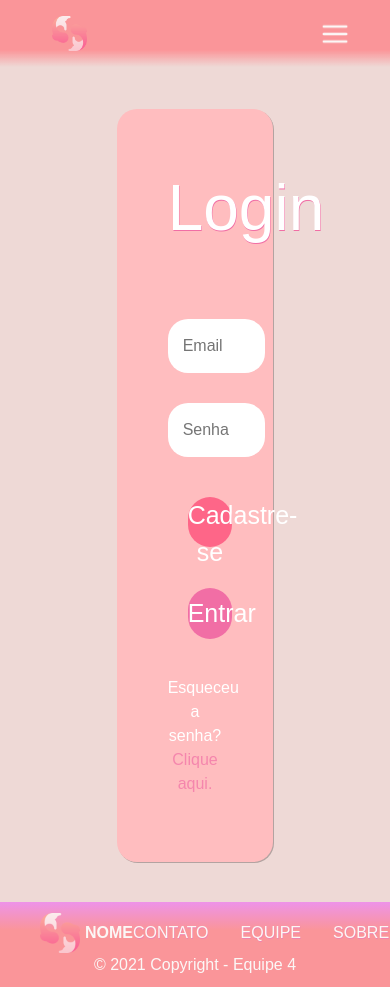
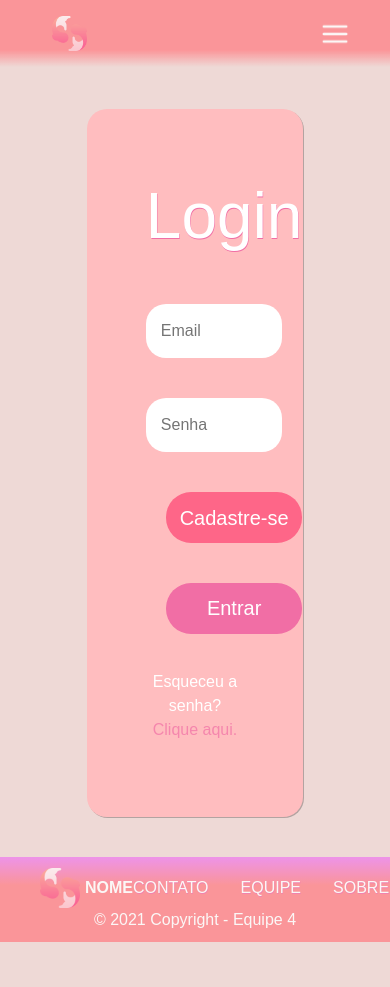
Before and after one commit to italoant/react-projeto-final, a React (Create React App) app: page /login in a window 390 px wide. Shown: the top 987 px of the page. After the commit the page ends 942 px from the top, so only its background shows below. Built offline with nearby package versions, Linux system fonts and the light colour scheme; the HTML template or start-up script is replaced by a standard one.

Commit message:
responsividade da tela de login

```diff
--- a/src/pages/Login/Login.js
+++ b/src/pages/Login/Login.js
@@ -1,4 +1,5 @@
 import React, { useState } from "react";
+import { Redirect } from 'react-router-dom';
 import { Formulario, Botao } from './Style';
 import { Link } from 'react-router-dom';
 
@@ -31,7 +32,7 @@ export default function Login(){
             setMensagem("Usuário ou senha incorreta.")
             e.preventDefault()
         } else{
-
+            return <Redirect to="./" />
         }
     }
 
@@ -48,8 +49,8 @@ export default function Login(){
                     <input onChange={(e) => {setSenha(e.target.value)}} id="senha" type='password' placeholder="Senha"/>
                 </section>
                 <Link to='/cadastro'><Botao color="#FE6688">Cadastre-se</Botao></Link>
-                <Link to='./'><Botao color="#F16EA5" onClick={Logar}>Entrar</Botao></Link>
-                <p>Esqueceu a senha? <a href="##" target="_black">Clique aqui.</a></p>
+                <Link to=''><Botao color="#F16EA5" onClick={Logar}>Entrar</Botao></Link>
+                <p id="esqueceu-senha">Esqueceu a senha? <a href="##" target="_black">Clique aqui.</a></p>
             </Formulario>
         </div>
     );
--- a/src/pages/Login/Style.js
+++ b/src/pages/Login/Style.js
@@ -3,12 +3,12 @@ import styled from "styled-components";
 
 export const Formulario = styled.form`
     background-color: #FFBDBF;
-    width: 40vw;
+    width: 38vw;
     margin: auto;
     margin-top: 5vh;
     text-align: center;
     border-radius: 20px;
-    padding: 6vh;
+    padding: 7vh;
     box-shadow: 1px 1px rgba(0, 0, 0, 25%);
 
     label{
@@ -19,11 +19,11 @@ export const Formulario = styled.form`
 
     #mensagem{
         color: #FF0000;
-        font-size: 15px;
+        font-size: 20px;
     }
 
     .campos-form{
-        margin-top: 30px;
+        margin-top: 40px;
         margin-bottom: 20px;
     }
 
@@ -37,7 +37,7 @@ export const Formulario = styled.form`
         color: #A9A9A9;
     }
 
-    p{
+    #esqueceu-senha{
         color: #FFFFFF;
         padding-top: 2vh;
     }
@@ -52,6 +52,35 @@ export const Formulario = styled.form`
     }
 
     //Responsividade
+
+    @media (max-width: 1326px){
+        width: 47vw;
+
+        .campos-form input{
+            width: 35vw;
+        }
+    }
+
+    @media (max-width: 1291px){
+
+        width: 50vw;
+    }
+
+    @media (max-width: 1081px){
+
+        width: 52vw;
+    }
+
+    @media (max-width: 975px){
+
+        width: 55vw;
+    }
+
+    @media (max-width: 850px){
+
+        width: 55.5vw;
+    }
+
 `
 
 export const Botao = styled.button`
@@ -71,4 +100,20 @@ export const Botao = styled.button`
 
 
         // Responsividade
+
+        @media (max-width: 1326px){
+
+            width: 15.8vw;
+        }
+
+        @media (max-width: 866px){
+
+            font-size: 20px;
+        }
+
+
+       @media (max-width: 840px){
+
+            width: 35vw;
+       }
 `
```
